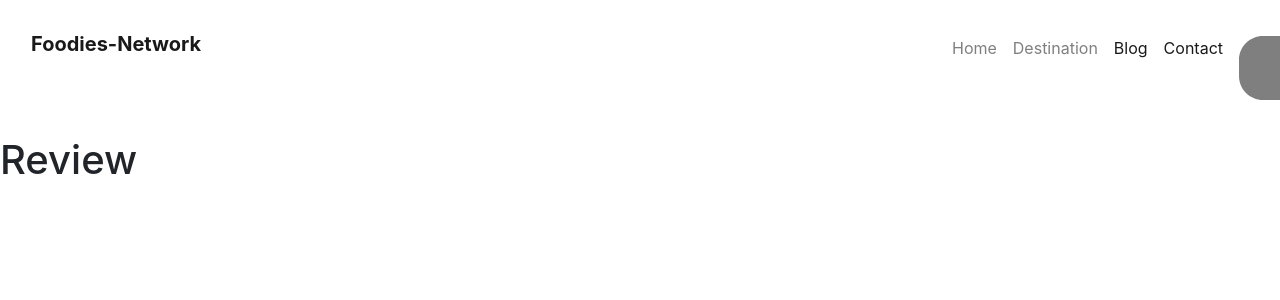
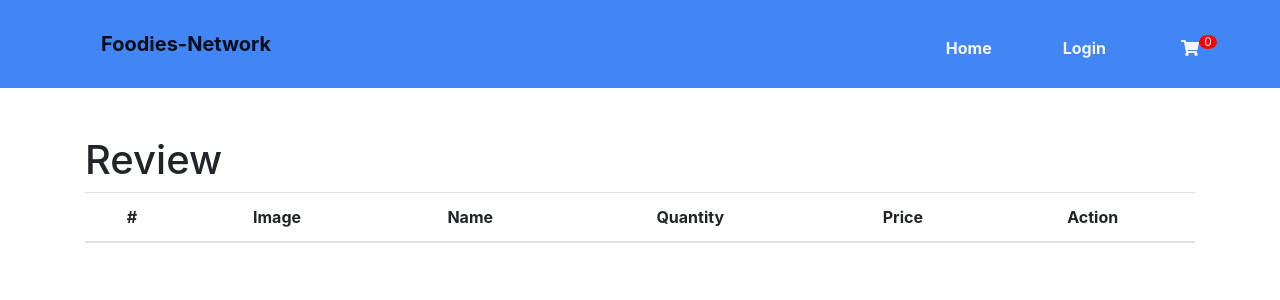
Before and after one commit to rayhan999/foodies-network, a React (Create React App) app: page /review in a window 1280 px wide. Shown: the top 300 px of the page. Built offline with nearby package versions, Linux system fonts and the light colour scheme.

Commit message:
checkout page data passing  done

```diff
--- a/src/App.js
+++ b/src/App.js
@@ -19,10 +19,11 @@ export const UserContext = createContext();
 function App() {
   const [cart, setCart] = useState([]);
   const [cartOpen, setCartOpen] = useState(false);
+  const [cartLength, setCartLength] = useState(0);
   return (
-    <UserContext.Provider value={{ value1: [cart, setCart], value2: [cartOpen, setCartOpen] }}>
+    <UserContext.Provider value={{ value1: [cart, setCart], value2: [cartOpen, setCartOpen], value3: [cartLength, setCartLength] }}>
       <Router>
-        <Header></Header>
+        {/* <Header></Header> */}
         <Switch>
 
           <Route exact path="/">
--- a/src/components/Header/Header.css
+++ b/src/components/Header/Header.css
@@ -1,7 +1,16 @@
-.login{
-    background-color: rgb(252, 97, 7);
+nav{
+    background-color:#4285F4;
+    color:whitesmoke !important;
+}
+.nav-link{
+    font-weight:bolder;
+    color:whitesmoke !important;
+}
+/* .login{
+    color:#4285F4 !important;
+    background-color: whitesmoke;
     border-radius: 5px;
-}
+} */
 .navbar-nav li{
     margin-left: 15px;
     padding: 0 20px
@@ -10,3 +19,12 @@
 .navbar-brand{
     margin-left:70px;
 }
+.cartIcon{
+    width: 100px !important;
+}
+.cartLength{
+   background-color: red !important;
+   color:white;
+   padding: 7px 5px;
+   border-radius: 50%;
+}
--- a/src/components/Header/Header.js
+++ b/src/components/Header/Header.js
@@ -3,17 +3,18 @@ import { Link, NavLink } from 'react-router-dom';
 import { FontAwesomeIcon } from '@fortawesome/react-fontawesome'
 import { faShoppingCart } from "@fortawesome/free-solid-svg-icons";
 import { UserContext } from '../../App';
-// import './Header.css';
+import './Header.css';
 
 const Header = () => {
     // const [loggedInUser, setLoggedInUser] = useContext(UserContext);
     //console.log('Header', loggedInUser);
-    const { value1, value2 } = useContext(UserContext)
+    const { value3, value2 } = useContext(UserContext)
 
     const [cartOpen, setCartOpen] = value2;
+    const [cartLength, setCartLength] = value3;
     return (
         <div>
-            <nav className="navbar navbar-expand-lg navbar-light  mb-5 pt-3 cyan" style={{ height: "11vh" }}>
+            <nav className="navbar navbar-expand-lg navbar-light  mb-5 pt-3" style={{ height: "11vh" }}>
                 <div className="container-fluid">
                     <h1 className="navbar-brand" style={{ fontWeight: 'bold' }} >Foodies-Network</h1>
                     <button className="navbar-toggler" type="button" data-bs-toggle="collapse" data-bs-target="#navbarSupportedContent" aria-controls="navbarSupportedContent" aria-expanded="false" aria-label="Toggle navigation">
@@ -21,10 +22,11 @@ const Header = () => {
                     </button>
                     <div className="collapse navbar-collapse justify-content-end" id="navbarSupportedContent">
                         <ul className="navbar-nav me-auto  mb-lg-0">
+
                             <li className="nav-item ">
                                 <NavLink className="nav-link" aria-current="page" to="/home">Home</NavLink>
                             </li>
-                            <li className="nav-item ">
+                            {/* <li className="nav-item ">
                                 <NavLink className="nav-link" to="/destination/Car">Destination</NavLink>
                             </li>
                             <li className="nav-item ">
@@ -32,50 +34,24 @@ const Header = () => {
                             </li>
                             <li className="nav-item ">
                                 <NavLink className="nav-link" to="#">Contact</NavLink>
+                            </li> */}
+
+
+                            <li className="nav-item login">
+                                <Link className="nav-link" style={{ color: "black" }} to="/login">Login</Link>
                             </li>
-                            {/* {loggedInUser.isSignedIn ?
-                                <li className="nav-item login" style={{ fontWeight: 'bold' }} >
-                                    <span className="nav-link active userName" style={{ cursor: 'default', fontWeight: 'bold', color: 'white' }} onClick={() => setLoggedInUser({})}>{loggedInUser.name}</span>
-                                </li>
-                                :
 
-                                <li className="nav-item login">
-                                    <Link className="nav-link active " style={{ color: 'white' }} to="/login">Login</Link>
-                                </li>
-                            } */}
-                            <li className="nav-item" data-bs-toggle="modal" data-bs-target="#exampleModal">
-                                <FontAwesomeIcon icon={faShoppingCart} className="nav-link "
-                                // onClick={() => setCartOpen(!cartOpen)}
-                                ></FontAwesomeIcon>
+                            <li className="nav-item" data-bs-toggle="modal" data-bs-target="#exampleModal" className="cartIcon d-flex flex-wrap  justify-content-center align-items-center">
+                                <FontAwesomeIcon icon={faShoppingCart}
+
+                                ></FontAwesomeIcon><sup className="cartLength" >{cartLength}</sup>
                             </li>
                         </ul>
 
                     </div>
                 </div>
             </nav>
-            {/* <nav className="mb-4 navbar navbar-expand-lg navbar-dark cyan">
-                <a className="navbar-brand font-bold" href="#">Navbar</a>
-                <button className="navbar-toggler" type="button" data-toggle="collapse" data-target="#navbarSupportedContent-4" aria-controls="navbarSupportedContent-4" aria-expanded="false" aria-label="Toggle navigation">
-                    <span className="navbar-toggler-icon"></span>
-                </button>
-                <div className="collapse navbar-collapse" id="navbarSupportedContent-4">
-                    <ul className="navbar-nav ml-auto">
-                        <li className="nav-item active">
-                            <a className="nav-link" href="#"><i className="fa fa-envelope"></i> Contact <span className="sr-only">(current)</span></a>
-                        </li>
-                        <li className="nav-item">
-                            <a className="nav-link" href="#"><i className="fa fa-gear"></i> Settings</a>
-                        </li>
-                        <li className="nav-item dropdown">
-                            <a className="nav-link dropdown-toggle" id="navbarDropdownMenuLink-4" data-toggle="dropdown" aria-haspopup="true" aria-expanded="false"><i className="fa fa-user"></i> Profile </a>
-                            <div className="dropdown-menu dropdown-menu-right dropdown-cyan" aria-labelledby="navbarDropdownMenuLink-4">
-                                <a className="dropdown-item" href="#">My account</a>
-                                <a className="dropdown-item" href="#">Log out</a>
-                            </div>
-                        </li>
-                    </ul>
-                </div>
-            </nav> */}
+
         </div>
     );
 };
--- a/src/components/Homepage/Cart/Cart.js
+++ b/src/components/Homepage/Cart/Cart.js
@@ -1,10 +1,10 @@
 import React from 'react';
 import { useContext } from 'react';
-import { Link } from 'react-router-dom';
+import { Link, useHistory } from 'react-router-dom';
 import { UserContext } from '../../../App';
 
 const Cart = (props) => {
-
+    const history = useHistory();
     const cart = props.cart;
     // console.log(cart);
     const { value1, value2 } = useContext(UserContext)
@@ -23,14 +23,27 @@ const Cart = (props) => {
     }
     return (
 
-        <div>
-            <h4>Order Summary</h4>
-            <p>Items Ordered: {cart.length}</p>
-            <p>Product Price: {formatNumber(total)}</p>
-            <Link to="/review">
-                <button className="btn btn-warning">Review Order</button>
-            </Link>
+        <div class="modal-content">
+            <div class="modal-header">
+                <h5 class="modal-title" id="exampleModalLabel">Order Summary</h5>
+                <button type="button" class="btn-close" data-bs-dismiss="modal" aria-label="Close">X</button>
+            </div>
+            <div class="modal-body">
+
+                <p>Items Ordered: {cart.length}</p>
+                <p>Product Price: {formatNumber(total)}</p>
+                <Link to="/review">
+                    <button className="btn btn-warning">Review Order</button>
+                </Link>
+            </div>
+            <div class="modal-footer">
+
+                <button className="btn btn-warning" data-bs-dismiss="modal" onClick={() => history.push('/review')}>Review Order</button>
+
+            </div>
         </div>
+
+
     );
 };
 
--- a/src/components/Homepage/RestaurantList/RestaurantList.js
+++ b/src/components/Homepage/RestaurantList/RestaurantList.js
@@ -7,6 +7,7 @@ import Cart from '../Cart/Cart';
 import { getDatabaseCart } from '../../../utilities/databaseManager';
 import { useContext } from 'react';
 import { UserContext } from '../../../App';
+import Header from '../../Header/Header';
 
 const RestaurantList = () => {
     const [Restaurants, setRestaurants] = useState([]);
@@ -31,6 +32,9 @@ const RestaurantList = () => {
     // }, [])
 
     return (
+        <div>
+            <Header></Header>
+
             <div className="container ">
                 <div class=" d-flex  justify-content-between align-items-center p-5">
                     <div className="" >
@@ -53,22 +57,13 @@ const RestaurantList = () => {
                 } */}
                     <div class="modal fade" id="exampleModal" tabindex="-1" aria-labelledby="exampleModalLabel" aria-hidden="true">
                         <div class="modal-dialog modal-dialog-centered">
-                        <div class="modal-content">
-                            <div class="modal-header">
-                                <h5 class="modal-title" id="exampleModalLabel">Modal title</h5>
-                                <button type="button" class="btn-close" data-bs-dismiss="modal" aria-label="Close"></button>
-                            </div>
-                            <div class="modal-body">
+
                             <Cart cart={cart}></Cart>
-                            </div>
-                            <div class="modal-footer">
-                                <button type="button" class="btn btn-secondary" data-bs-dismiss="modal">Close</button>
-                                <button type="button" class="btn btn-primary">Save changes</button>
-                            </div>
-                        </div>
+
                         </div>
                     </div>
 
+                </div>
             </div>
         </div>
     );
--- a/src/components/Login/Login.css
+++ b/src/components/Login/Login.css
@@ -1,6 +1,6 @@
 .loginBtn{
     /* background-color: tomato; */
-    border-radius: 50px;
+    border-radius: 50px !important;
     border:none;
 }
 .socialBtn{
--- a/src/components/Login/Login.js
+++ b/src/components/Login/Login.js
@@ -2,34 +2,34 @@ import React from 'react';
 import './Login.css'
 import { CDBInput, CDBCard, CDBCardBody, CDBBtn, CDBLink, CDBContainer } from "cdbreact";
 import { FontAwesomeIcon } from '@fortawesome/react-fontawesome'
-import { faShoppingCart } from "@fortawesome/free-solid-svg-icons";
 import { faFacebook, faGoogle, faGithub } from "@fortawesome/free-brands-svg-icons";
+import { Link } from 'react-router-dom';
 
 
 const Login = () => {
     return (
-        <CDBContainer className="d-flex align-items-center justify-content-center pb-5 loginContainer">
+        <CDBContainer className="d-flex align-items-center justify-content-center pb-5 pt-5 loginContainer">
             <CDBCard className="loginCard shadow">
                 <CDBCardBody className="mx-4">
                     <div className="text-center mt-4 mb-2">
-                        <p className="h4"> Sign in </p>
+                        <p className="h4"> Login </p>
                     </div>
-                    {/* <CDBInput material hint="E-mail" type="email" /> */}
+
                     <CDBInput material label="E-mail" type="email" icon="user" />
                     <CDBInput material label="Password" type="password" icon="key" />
 
                     <div className="d-flex flex-wrap justify-content-center align-items-center">
-                        {/* <CDBInput type="Checkbox" /> */}
+
                         <CDBInput type="checkbox" />
                         <p className="m-0">Remember me</p>
-                        <CDBLink to="#">Forgot Password ?</CDBLink>
+                        <Link to="#" className="pl-5">Forgot Password ?</Link>
                     </div>
                     <CDBBtn
 
                         className="btn-block my-3 mx-0 loginBtn" >
                         Login
             </CDBBtn>
-                    <p className="text-center">Not a member? <CDBLink className="d-inline p-0" to="#">Register</CDBLink></p>
+                    <p className="text-center">Not a member? <Link className="d-inline p-0" to="#">Register</Link></p>
                     <p className="text-center"> or sign in with</p>
                     <div className="row my-3 d-flex justify-content-center">
                         <CDBBtn className="socialBtn">
--- a/src/components/Restaurant/RestaurantDetails/RestaurantDetails.js
+++ b/src/components/Restaurant/RestaurantDetails/RestaurantDetails.js
@@ -10,26 +10,17 @@ import fakeData from '../../../Fakedata/RestaurantList.json';
 import { addToDatabaseCart, getDatabaseCart } from '../../../utilities/databaseManager';
 import Cart from '../../Homepage/Cart/Cart';
 import FoodItem from '../FoodItem/FoodItem';
+import Header from '../../Header/Header';
 
 const RestaurantDetails = () => {
     const { id } = useParams();
     const [Restaurants, setRestaurants] = useState(fakeData);
 
-    const { value1, value2 } = useContext(UserContext)
+    const { value1, value2, value3 } = useContext(UserContext)
     const [cart, setCart] = value1;
     const [cartOpen, setCartOpen] = value2;
-    // useEffect(() => {
-    //     const savedCart = getDatabaseCart();
-    //     const itemId = Object.keys(savedCart);
-    //     console.log(itemId);
-    //     const previousCart = itemId.map(existingId => {
-    //         const item = fakeData.find(i => i.id === existingId);
-    //         // item.quantity = savedCart[existingId];
-    //         return item;
-    //     })
-    //     setCart(previousCart);
-    // }, [])
-    // console.log(fakeData)
+    const [cartLength, setCartLength] = value3;
+
     const myRestaurant = Restaurants.find(restaurant => restaurant.restaurantId == id);
     // console.log(myRestaurant.restaurantName);
     const [products, setProducts] = useState([]);
@@ -52,9 +43,12 @@ const RestaurantDetails = () => {
             newCart = [...cart, item];
         }
         setCart(newCart);
+        setCartLength(newCart.length)
         // addToDatabaseCart(item.id, count);
     }
     return (
+        <div>
+            <Header></Header>
             <div className="container" >
                 <div class=" d-flex  justify-content-between align-items-center p-5" style={{ overflowX: 'hidden', maxWidth: '100vw' }}>
                     <div className="" >
@@ -64,16 +58,14 @@ const RestaurantDetails = () => {
                         }
 
                     </div>
-                {
-                    cartOpen ?
-                        <div className="p-5" style={{ position: "absolute", top: "11vh", right: "0", height: "89vh", backgroundColor: "red", transition: "0.5s ease-in-out" }}>
+                    <div class="modal fade" id="exampleModal" tabindex="-1" aria-labelledby="exampleModalLabel" aria-hidden="true">
+                        <div class="modal-dialog modal-dialog-centered">
+
                             <Cart cart={cart}></Cart>
+
                         </div>
-                        :
-                        <div className="p-5 cartClose" style={{ position: "absolute", top: "11vh", right: "-270px", height: "89vh", backgroundColor: "red", transition: "0.5s ease-in-out" }}>
-                            <Cart cart={cart}></Cart>
                     </div>
-                }
+                </div>
             </div>
         </div>
     );
--- a/src/components/Review/Itemcard/Itemcard.js
+++ b/src/components/Review/Itemcard/Itemcard.js
@@ -1,12 +1,28 @@
 import React from 'react';
+import { FontAwesomeIcon } from '@fortawesome/react-fontawesome'
+import { } from "@fortawesome/free-brands-svg-icons";
+import { faTrashAlt, faPlus, faMinus } from "@fortawesome/free-solid-svg-icons";
 
 const Itemcard = (props) => {
-    const { name, image, price, id } = props.item;
+    const { name, image, price, id, quantity } = props.item;
+    // console.log(props);
+    const total = price * quantity
     return (
-        <div>
-            <h1>{name}</h1>
-            <button className="btn btn-primary" onClick={() => props.removeProduct(id)}>Remove</button>
-        </div>
+
+
+
+        <tbody>
+            <tr>
+                <th scope="row">1</th>
+                <td>{image}</td>
+                <td>{name}</td>
+                <td><FontAwesomeIcon icon={faPlus}></FontAwesomeIcon>{quantity}<FontAwesomeIcon icon={faMinus}></FontAwesomeIcon></td>
+                <td>{total}</td>
+                <td><button className="btn btn-warning" onClick={() => props.removeProduct(id)}><FontAwesomeIcon icon={faTrashAlt}></FontAwesomeIcon></button></td>
+            </tr>
+
+        </tbody>
+
     );
 };
 
--- a/src/components/Review/ReviewItems/ReviewItems.js
+++ b/src/components/Review/ReviewItems/ReviewItems.js
@@ -1,24 +1,43 @@
 import React from 'react';
 import { useContext } from 'react';
 import { UserContext } from '../../../App';
+import Header from '../../Header/Header';
 import Itemcard from '../Itemcard/Itemcard';
 
 const ReviewItems = () => {
+    const { value1, value3 } = useContext(UserContext)
+    const [cart, setCart] = value1;
+    const [cartLength, setCartLength] = value3;
+
     const removeProduct = (productKey) => {
         const newCart = cart.filter(pd => pd.id !== productKey);
         setCart(newCart);
+        setCartLength(newCart.length);
         // removeFromDatabaseCart(productKey);
     }
-    const { value1, value2 } = useContext(UserContext)
-    const [cart, setCart] = value1;
-    const [cartOpen, setCartOpen] = value2;
-    console.log(cart);
+
+    // console.log(cart);
     return (
         <div>
-            <h1>Review</h1>
-            {
-                cart.map(item => <Itemcard item={item} removeProduct={removeProduct}></Itemcard>)
-            }
+            <Header></Header>
+            <div className="container">
+                <h1>Review</h1>
+                <table class="table text-center">
+                    <thead>
+                        <tr>
+                            <th scope="col">#</th>
+                            <th scope="col"> Image</th>
+                            <th scope="col"> Name</th>
+                            <th scope="col">Quantity</th>
+                            <th scope="col">Price</th>
+                            <th scope="col">Action</th>
+                        </tr>
+                    </thead>
+                    {
+                        cart.map(item => <Itemcard item={item} removeProduct={removeProduct}></Itemcard>)
+                    }
+                </table>
+            </div>
         </div>
     );
 };
```
Lines whose indentation alone changed are shown as unchanged.
